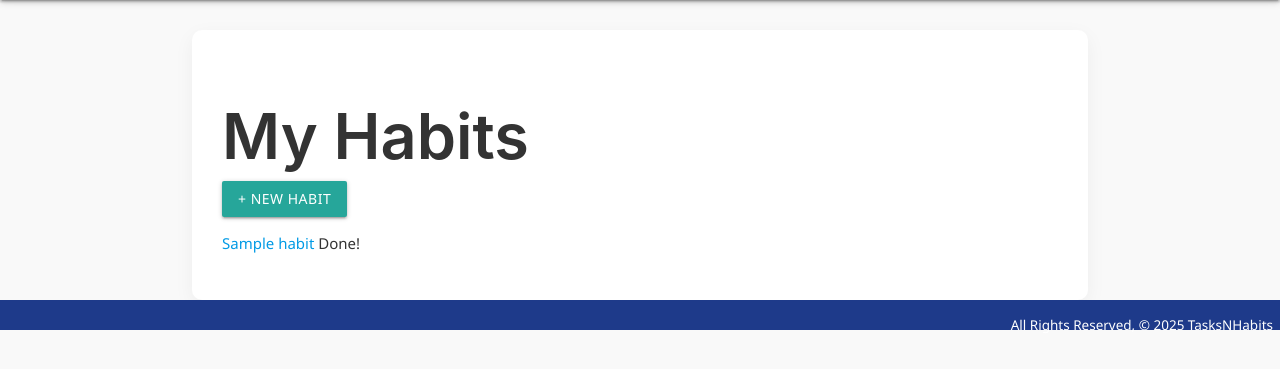
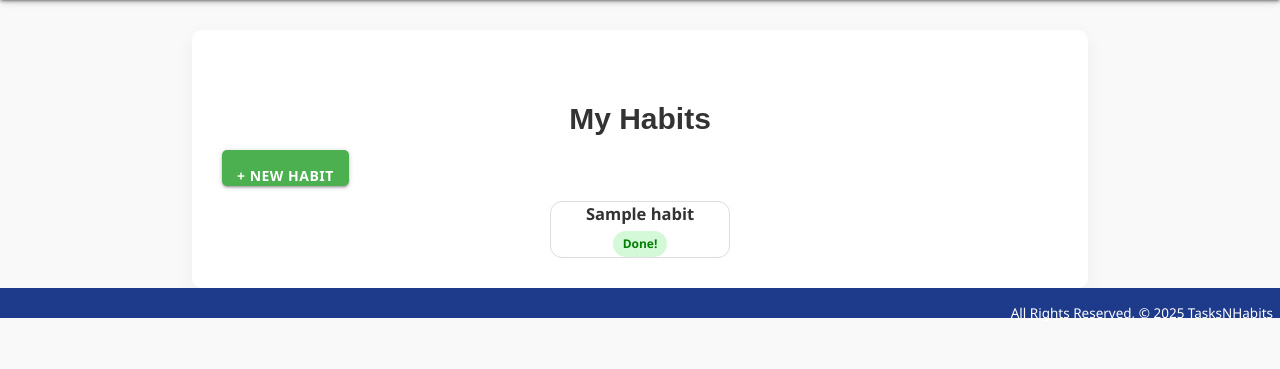
Before and after one commit to envwx/Tasks-Habits, a Django app: page /habits/ in a window 1280 px wide. Shown: the part 64-433 px from the top of the page. Run offline with Django 5.2, Linux system fonts and the light colour scheme; a user stored in the database is signed in; tables that the repository leaves empty hold one stand-in row (values such as "Sample post").

Commit message:
added styling for habits page

```diff
--- a/TasksNHabits/TasksNHabits/settings.py
+++ b/TasksNHabits/TasksNHabits/settings.py
@@ -36,6 +36,7 @@
 
 INSTALLED_APPS = [
     'main_app',
+    'widget_tweaks',
     'django.contrib.admin',
     'django.contrib.auth',
     'django.contrib.contenttypes',
--- a/TasksNHabits/main_app/static/css/styles.css
+++ b/TasksNHabits/main_app/static/css/styles.css
@@ -183,3 +183,88 @@
   box-shadow: none;
   padding: 0;
 }
+
+.page-title {
+  font-size: 2rem;
+  color: #333;
+  margin-bottom: 1rem;
+  text-align: center;
+  font-family: 'Arial', sans-serif;
+}
+
+.btn {
+  display: inline-block;
+  padding: 0.5rem 1rem;
+  background-color: #4caf50;
+  color: white;
+  text-decoration: none;
+  border-radius: 5px;
+  font-weight: bold;
+  transition: background-color 0.3s;
+}
+
+.btn:hover {
+  background-color: #45a049;
+}
+
+.btn-new-habit {
+  margin-bottom: 1rem;
+}
+
+.habit-list {
+  display: flex;
+  flex-wrap: wrap;
+  gap: 0.5rem;
+  padding: 0;
+  justify-content: center;
+  margin: 0 auto;
+}
+
+.habit-item {
+  display: flex;
+  flex-direction: column;
+  align-items: center;
+  padding: 0.5rem 1rem;
+  min-width: 150px;
+  max-width: 180px;
+  border: 1px solid #ddd;
+  border-radius: 5px;
+  background-color: #f9f9f9;
+  transition: transform 0.2s, box-shadow 0.2s;
+  text-align: center;
+}
+
+.habit-item:hover {
+  transform: translateY(-2px);
+  box-shadow: 0 2px 6px rgba(0, 0, 0, 0.1);
+}
+
+.habit-link {
+  text-decoration: none;
+  color: #333;
+  font-weight: 500;
+  margin-bottom: 0.3rem;
+}
+
+.habit-link:hover {
+  text-decoration: underline;
+}
+
+.habit-status {
+  font-weight: bold;
+}
+
+.completed {
+  color: green;
+}
+
+.not-completed {
+  color: red;
+}
+
+.no-habits {
+  text-align: center;
+  color: #777;
+  font-style: italic;
+  padding: 1rem 0;
+}
--- a/TasksNHabits/main_app/templates/habits/index.html
+++ b/TasksNHabits/main_app/templates/habits/index.html
@@ -1,21 +1,23 @@
 {% extends 'base.html' %}
 
 {% block content %}
-  <h1>My Habits</h1>{% if user.is_authenticated %}
-    <a href="{% url 'habit_create' %}" class="btn">+ New Habit</a>
-  <ul>
-    {% endif %}
+  <h1 class="page-title">My Habits</h1>
+  {% if user.is_authenticated %}
+    <a href="{% url 'habit_create' %}" class="btn btn-new-habit">+ New Habit</a>
+  {% endif %}
+
+  <ul class="habit-list">
     {% for habit in habits %}
-      <li>
-        <a href="{% url 'habit_details' habit.id %}">{{ habit.name }}</a>
+      <li class="habit-item">
+        <a href="{% url 'habit_details' habit.id %}" class="habit-link">{{ habit.name }}</a>
         {% if habit.is_completed %}
-          Done!
+          <span class="habit-status completed">Done!</span>
         {% else %}
-          not completed
+          <span class="not-completed">Not completed</span>
         {% endif %}
       </li>
     {% empty %}
-      <li>No habits yet!</li>
+      <li class="no-habits">No habits yet!</li>
     {% endfor %}
   </ul>
 {% endblock %}
--- a/TasksNHabits/main_app/templates/registration/login.html
+++ b/TasksNHabits/main_app/templates/registration/login.html
@@ -1,12 +1,12 @@
 {% extends 'base.html' %}
 {% block content %}
 
-<h1>Log In</h1>
+<h1 class="login-st">Log In</h1>
 
 <form method="post" action="{% url 'login' %}">
   {% csrf_token %}
   {{ form.as_p }}
-  <input type="submit" class="btn" value="login">
+  <input type="submit" class="log-btn" value="login">
   <input type="hidden" name="next" value="{{ next }}">
 </form>
 
```
